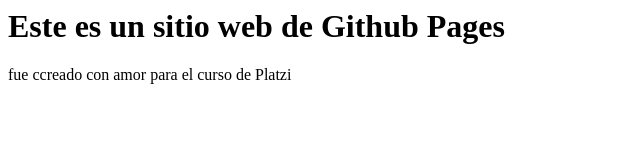
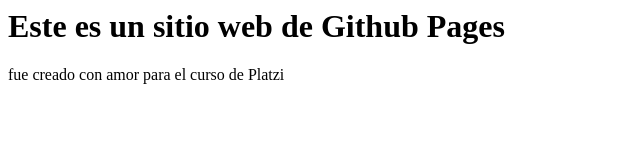
Before and after one commit to jhon5530/jhon5530, a plain HTML site: page index.html in a window 1280 px wide. Shown: the full height of the page, 0-640 px from the left. Drawn offline with Linux system fonts and the light colour scheme.

Commit message:
Update index.html

```diff
--- a/index.html
+++ b/index.html
@@ -1,2 +1,2 @@
 <h1> Este es un sitio web de Github Pages </h1>
-<p> fue ccreado con amor para el curso de Platzi </p>
+<p> fue creado con amor para el curso de Platzi </p>
```
